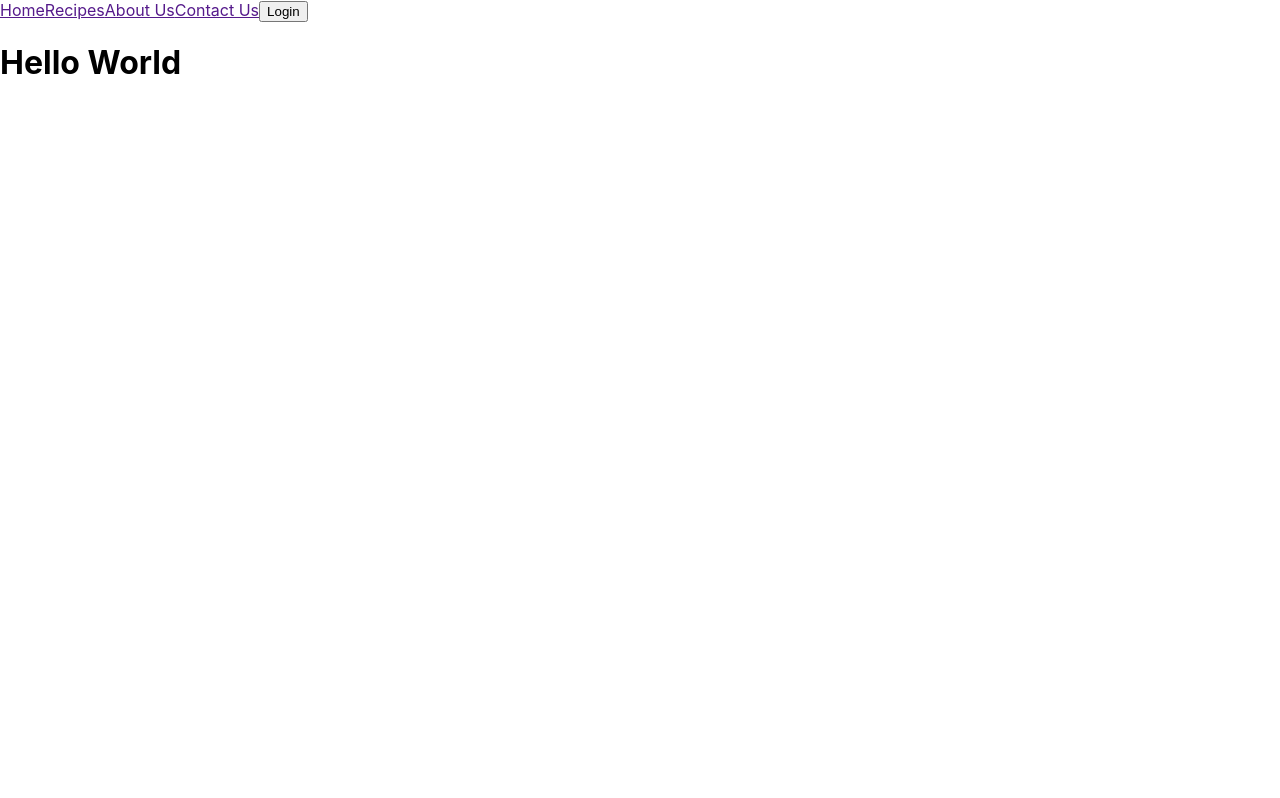
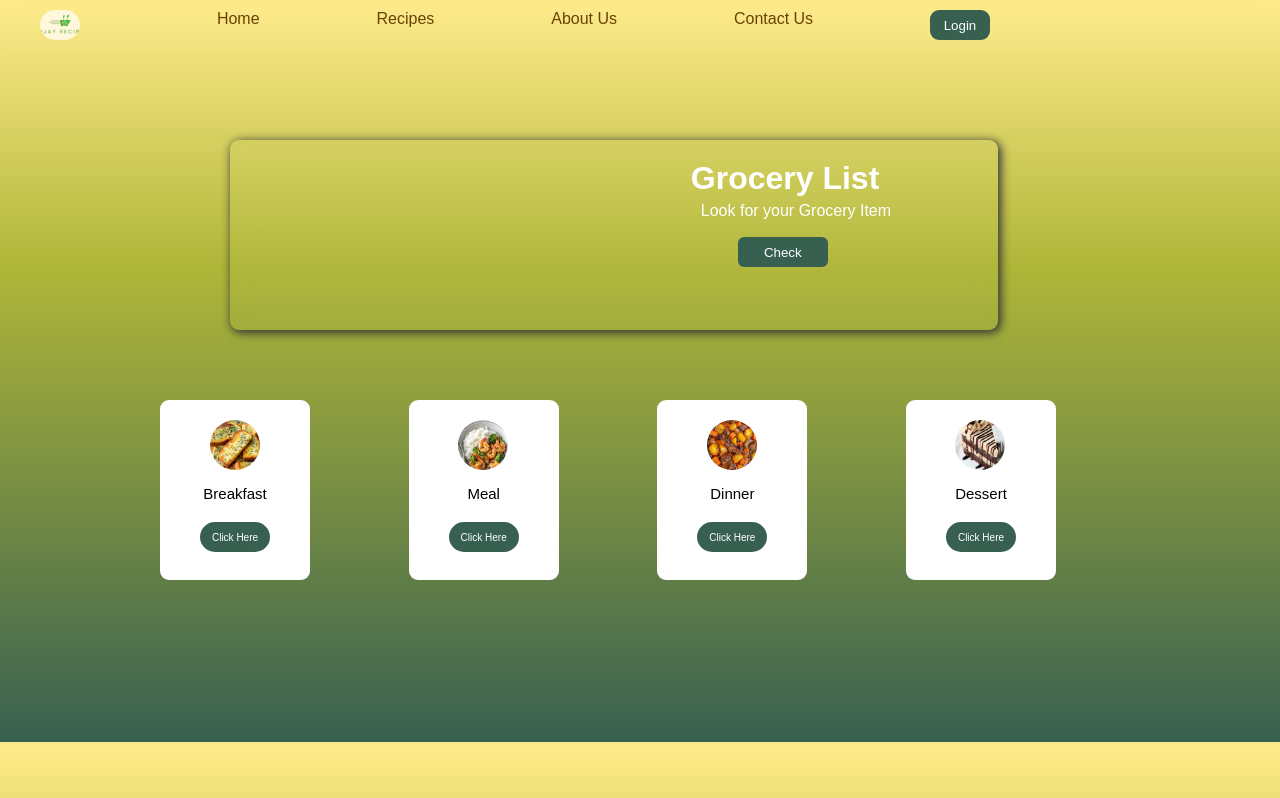
Before and after one commit to Bijay-Gurung/Recipe-Sharing-Web-App, a React (Create React App) app: page / in a window 1280 px wide. Built offline with nearby package versions, Linux system fonts and the light colour scheme.

Commit message:
Creating the nav and body of home page

```diff
--- a/src/View/Home.css
+++ b/src/View/Home.css
@@ -0,0 +1,190 @@
+*{
+    padding: 0px;
+    margin: 0px;
+    box-sizing: border-box;
+    font-family: 'Poppins',sans-serif;
+}
+
+body{
+    background: linear-gradient(180deg, #FFEB8A 0%, #AFB638 36.35%, #386050 100%);
+    height: 742px;
+}
+
+.nav{
+    display: flex;
+    height: 50px;
+    width: 100%;
+    padding-top: 10px;
+    background-color: #ffffff05;
+    backdrop-filter: blur(10px);
+    -webkit-backdrop-filter: blur(25px);
+    justify-content: space-between;
+    border: none;
+}
+.nav a{
+    color: #6A4104;
+    text-decoration: none;
+}
+.nav .home{
+    margin-left: 20px;
+}
+
+.nav .logo{
+    height: 30px;
+    width: 40px;
+    border-radius: 90px;
+    background-image: url("/public/Recipe Logo.png");
+    background-position: center;
+    background-size: cover;
+    margin-left: 40px;
+}
+.nav button{
+    height: 30px;
+    width: 60px;
+    color: #fff;
+    background-color: #386050;
+    border-radius: 9px;
+    border: none;
+    margin-right: 290px;
+}
+
+.GroceryList{
+    height: 190px;
+    width: 60%;
+    background-color: #ffffff05;
+    backdrop-filter: blur(10px);
+    -webkit-backdrop-filter: blur(25px);
+    box-shadow: 2px 2px 10px 1px #333333;
+    border-radius: 9px;
+    position: relative;
+    top: 90px;
+    left: 230px;
+    display: flex;
+}
+.GroceryList .Left{
+    width: 60%;
+}
+.GroceryList .Right{
+    width: 40%;
+    color: #fff;
+}
+
+.GroceryList .Right h1{
+    padding-top: 20px;
+}
+.GroceryList .Right p{
+    padding-top: 5px;
+    padding-left: 10px;
+}
+
+.GroceryList .Right button{
+    border: none;
+    background-color: #386050;
+    color: #fff;
+    border-radius: 6px;
+    height: 30px;
+    width: 90px;
+    margin-top: 17px;
+    margin-left: 47px;
+}
+
+.Categories{
+    height: 200px;
+    width: 70%;
+    position: relative;
+    top: 160px;
+    left: 160px;
+    display: flex;
+    justify-content: space-between;
+}
+
+.Categories .breakfast{
+    height: 180px;
+    width: 150px;
+    background-color: #fff;
+    border-radius: 9px;
+}
+
+.Categories .meal{
+    height: 180px;
+    width: 150px;
+    background-color: #fff;
+    border-radius: 9px;
+}
+
+.Categories .dinner{
+    height: 180px;
+    width: 150px;
+    background-color: #fff;
+    border-radius: 9px;
+}
+
+.Categories .dessert{
+    height: 180px;
+    width: 150px;
+    background-color: #fff;
+    border-radius: 9px;
+}
+
+.Categories h3{
+    text-align: center;
+    padding-top: 15px;
+    font-weight: 500;
+    font-size: 15px;
+}
+
+.Categories .bimage{
+    height: 50px;
+    width: 50px;
+    border-radius: 90px;
+    background-image: url("/public/garlic butter.jpg");
+    background-position: center;
+    background-size: cover;
+    margin-top: 20px;
+    margin-left: 33%;
+}
+
+.Categories .mimage{
+    height: 50px;
+    width: 50px;
+    border-radius: 90px;
+    background-image: url("/public/meal ten.jpg");
+    background-position: center;
+    background-size: cover;
+    margin-top: 20px;
+    margin-left: 33%;
+}
+
+.Categories .dimage{
+    height: 50px;
+    width: 50px;
+    border-radius: 90px;
+    background-image: url("/public/meal eight.jpg");
+    background-position: center;
+    background-size: cover;
+    margin-top: 20px;
+    margin-left: 33%;
+}
+
+.Categories .deimage{
+    height: 50px;
+    width: 50px;
+    border-radius: 90px;
+    background-image: url("/public/dessert.jpg");
+    background-position: center;
+    background-size: cover;
+    margin-top: 20px;
+    margin-left: 33%;
+}
+
+.Categories button{
+    height: 30px;
+    width: 70px;
+    border-radius: 15px;
+    border: none;
+    background-color: #386050;
+    color: #fff;
+    margin-top: 20px;
+    margin-left: 40px;
+    font-size: x-small;
+}
--- a/src/View/Home.js
+++ b/src/View/Home.js
@@ -1,11 +1,56 @@
 import React from 'react';
 import Nav from '../Component/Nav';
+import './Home.css';
+
+function GroceryList(){
+    return(
+        <div className='GroceryList'>
+            <div className='Left'></div>
+            <div className='Right'>
+                <h1>Grocery List</h1> {/* Cherry Bomb */}
+                <p>Look for your Grocery Item</p>
+                <button>Check</button>
+            </div>
+        </div>
+    );
+}
+
+function Categories(){
+    return(
+        <div className='Categories'>
+            <div className='breakfast'>
+                <div className='bimage'></div>
+                <h3>Breakfast</h3>
+                <button>Click Here</button>
+            </div>
+
+            <div className='meal'>
+                <div className='mimage'></div>
+                <h3>Meal</h3>
+                <button>Click Here</button>
+            </div>
+
+            <div className='dinner'>
+                <div className='dimage'></div>
+                <h3>Dinner</h3>
+                <button>Click Here</button>
+            </div>
+
+            <div className='dessert'>
+                <div className='deimage'></div>
+                <h3>Dessert</h3>
+                <button>Click Here</button>
+            </div>
+        </div>
+    )
+}
 
 export default function Home() {
     return (
         <div>
             <Nav />
-            <h1>Hello World</h1>
+            <GroceryList />
+            <Categories />
         </div>
     );
 }
```
Also changed, not shown: public/Recipe Logo.png (added).
